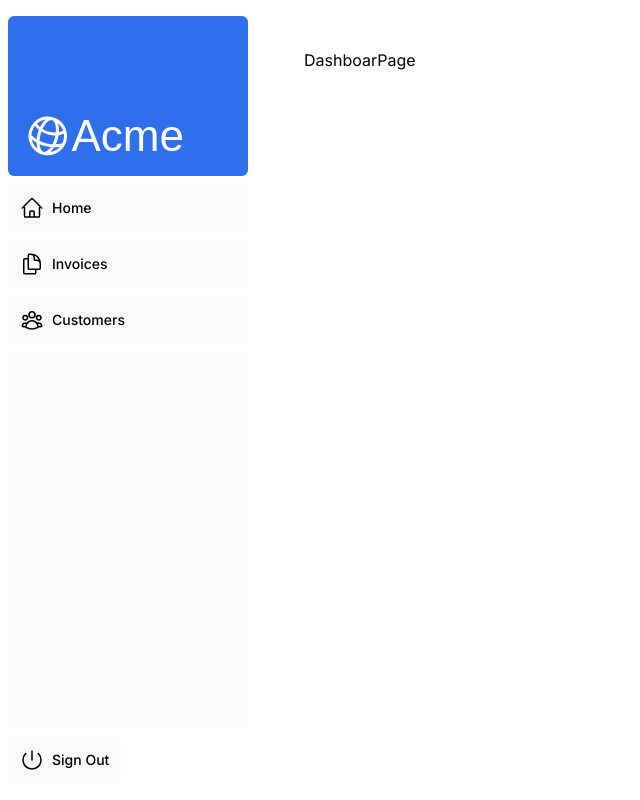
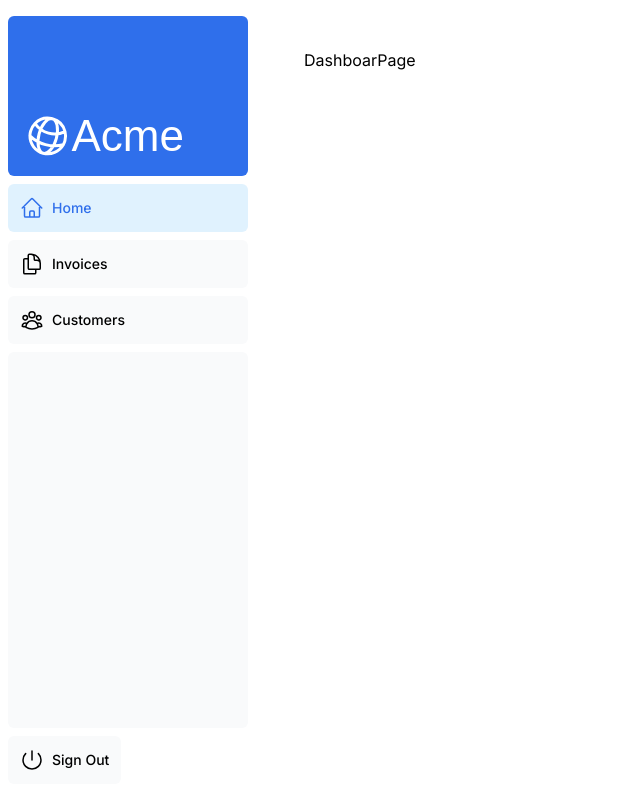
Before and after one commit to yawarpwn/nextjs-learn, a Next.js app: page /dashboard in a window 1280 px wide. Shown: the whole page, without its empty margins (0-640 px from the left). Built offline with nearby package versions, Linux system fonts and the light colour scheme; a web font is replaced by a local one.

Commit message:
start chapter 6

```diff
--- a/app/ui/dashboard/nav-links.tsx
+++ b/app/ui/dashboard/nav-links.tsx
@@ -1,3 +1,8 @@
+'use client'
+import { usePathname } from 'next/navigation';
+import clsx from 'clsx';
+
+import Link from 'next/link'
 import {
   UserGroupIcon,
   HomeIcon,
@@ -17,19 +22,25 @@
 ];
 
 export default function NavLinks() {
+  const pathname = usePathname()
   return (
     <>
       {links.map((link) => {
         const LinkIcon = link.icon;
         return (
-          <a
+          <Link
             key={link.name}
             href={link.href}
-            className="flex h-[48px] grow items-center justify-center gap-2 rounded-md bg-gray-50 p-3 text-sm font-medium hover:bg-sky-100 hover:text-blue-600 md:flex-none md:justify-start md:p-2 md:px-3"
+            className={
+              clsx("flex h-[48px] grow items-center justify-center gap-2 rounded-md bg-gray-50 p-3 text-sm font-medium hover:bg-sky-100 hover:text-blue-600 md:flex-none md:justify-start md:p-2 md:px-3",
+              {
+                'bg-sky-100 text-blue-600': pathname === link.href
+              }
+              )}
           >
             <LinkIcon className="w-6" />
             <p className="hidden md:block">{link.name}</p>
-          </a>
+          </Link>
         );
       })}
     </>
```
Also changed, not shown: app/dashboard/nav-links.tsx (added).
